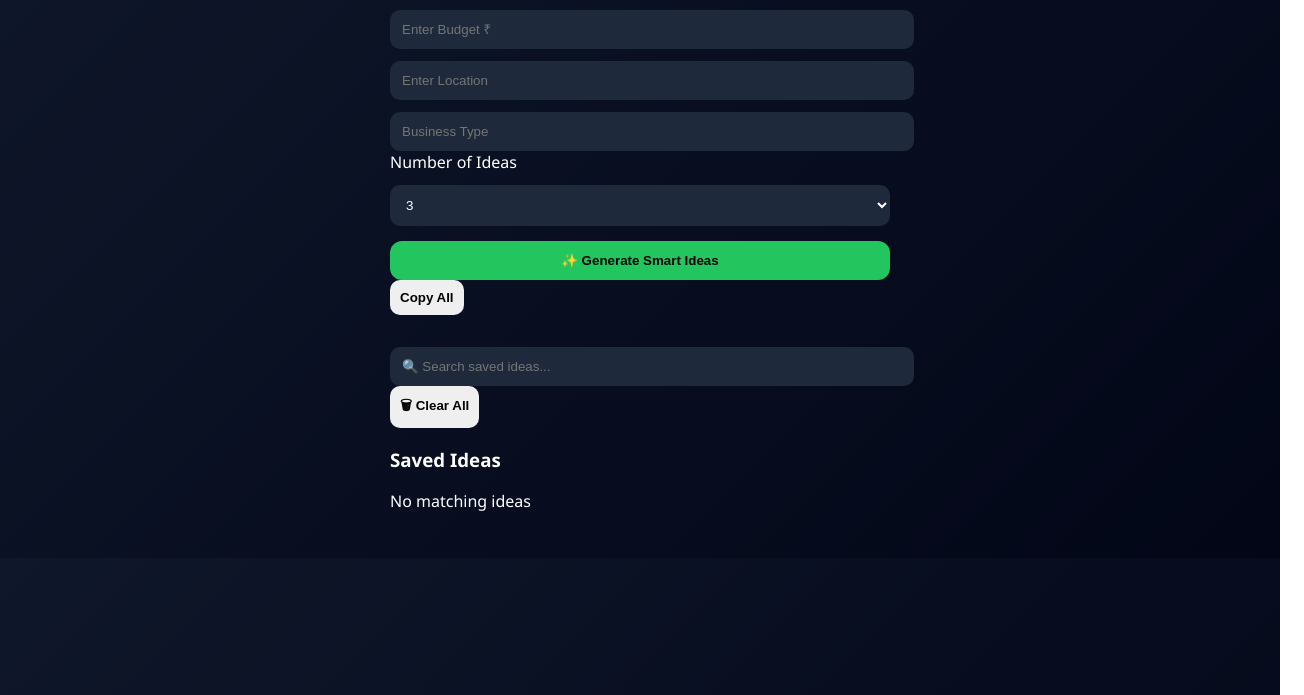
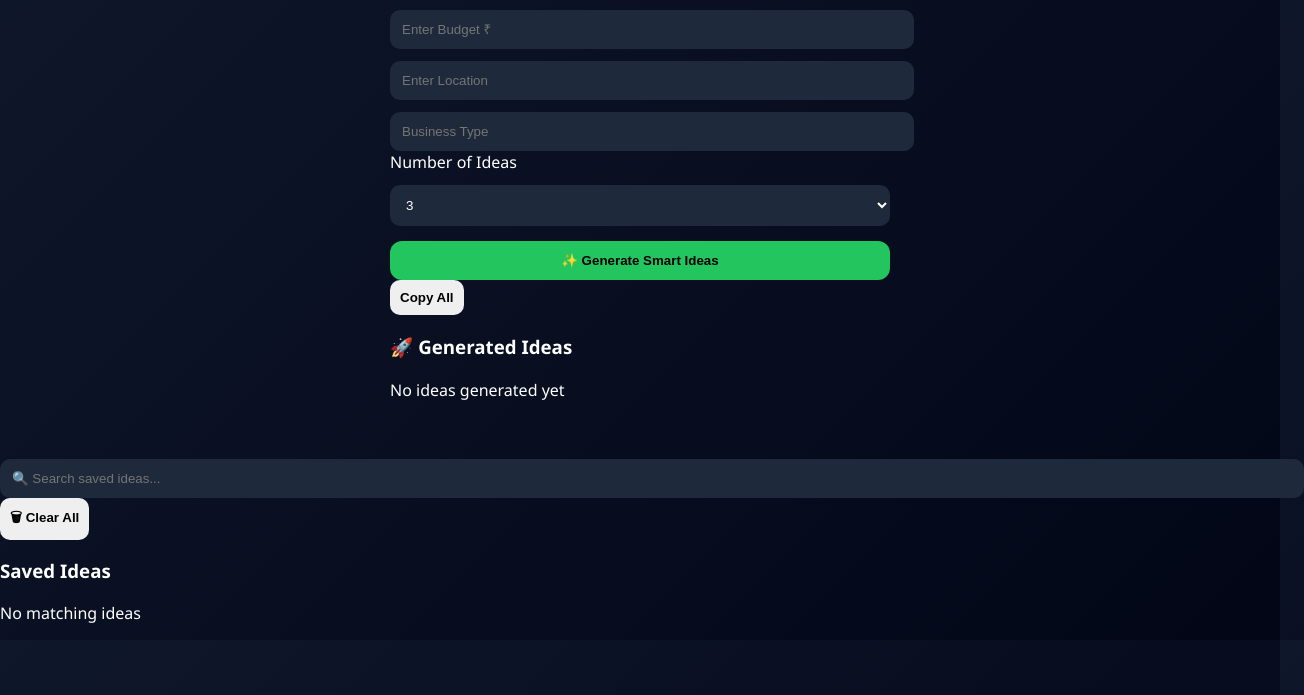
Before and after one commit to ptadas22-lab/ai-business-generator-crm, a plain HTML site: page index.html in a window 1280 px wide. Shown: the part 105-800 px from the top of the page, 1304 px wide, since content can reach past the window. Drawn offline with Linux system fonts and the light colour scheme.

Commit message:
Update index.html

```diff
--- a/index.html
+++ b/index.html
@@ -171,8 +171,10 @@ button:hover {
 <button id="generateBtn" class="Button" onclick="generateIdeas()">✨ Generate Smart Ideas</button>
 
   <button onclick="copyAll()">Copy All</button>
-
+<h3>🚀 Generated Ideas</h3>
   <div id="results"></div>
+   <p id="emptyMsg">No ideas generated yet</p>
+  </div>
 <input
   type="text"
   id="searchInput"
```
